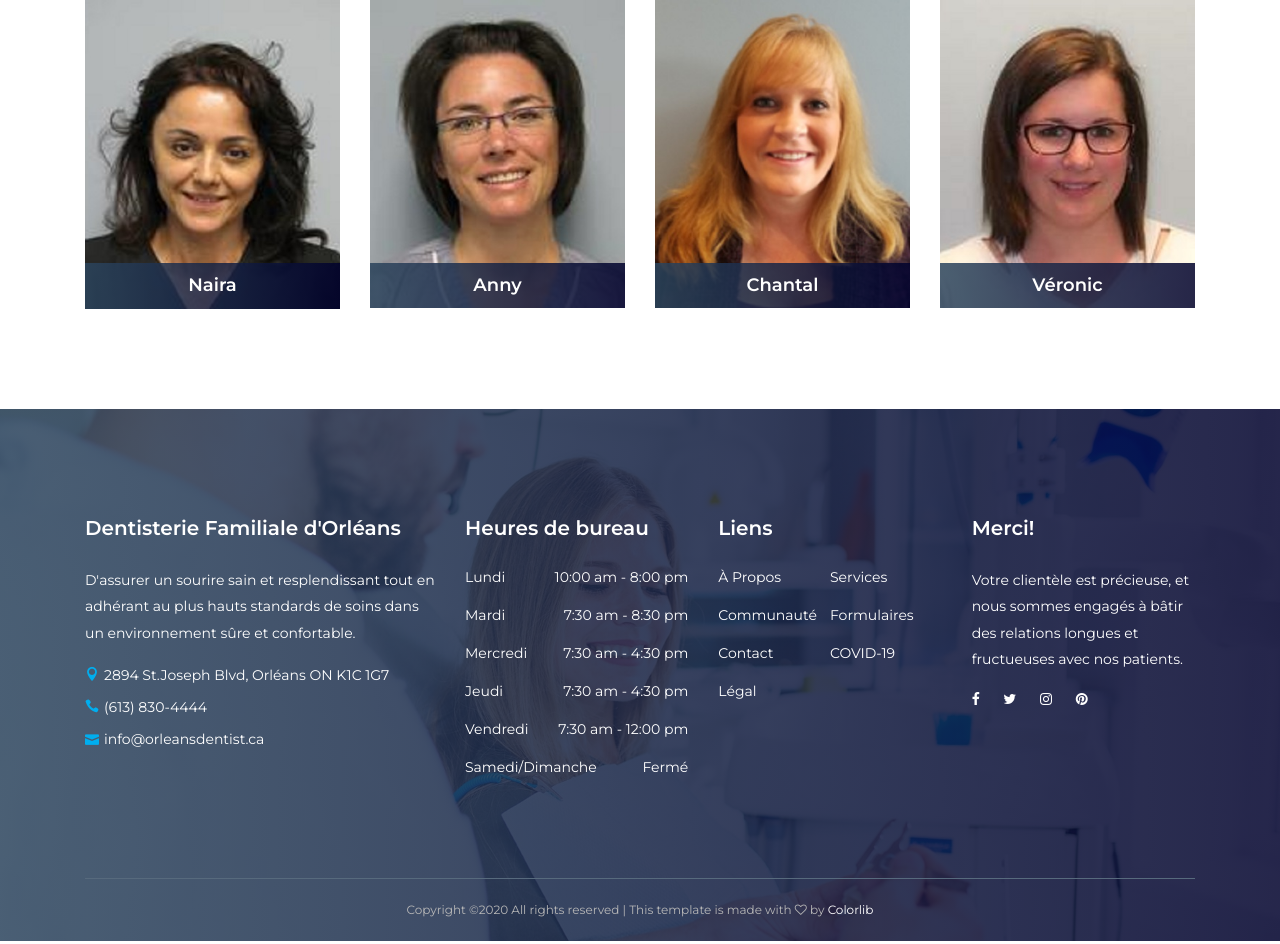
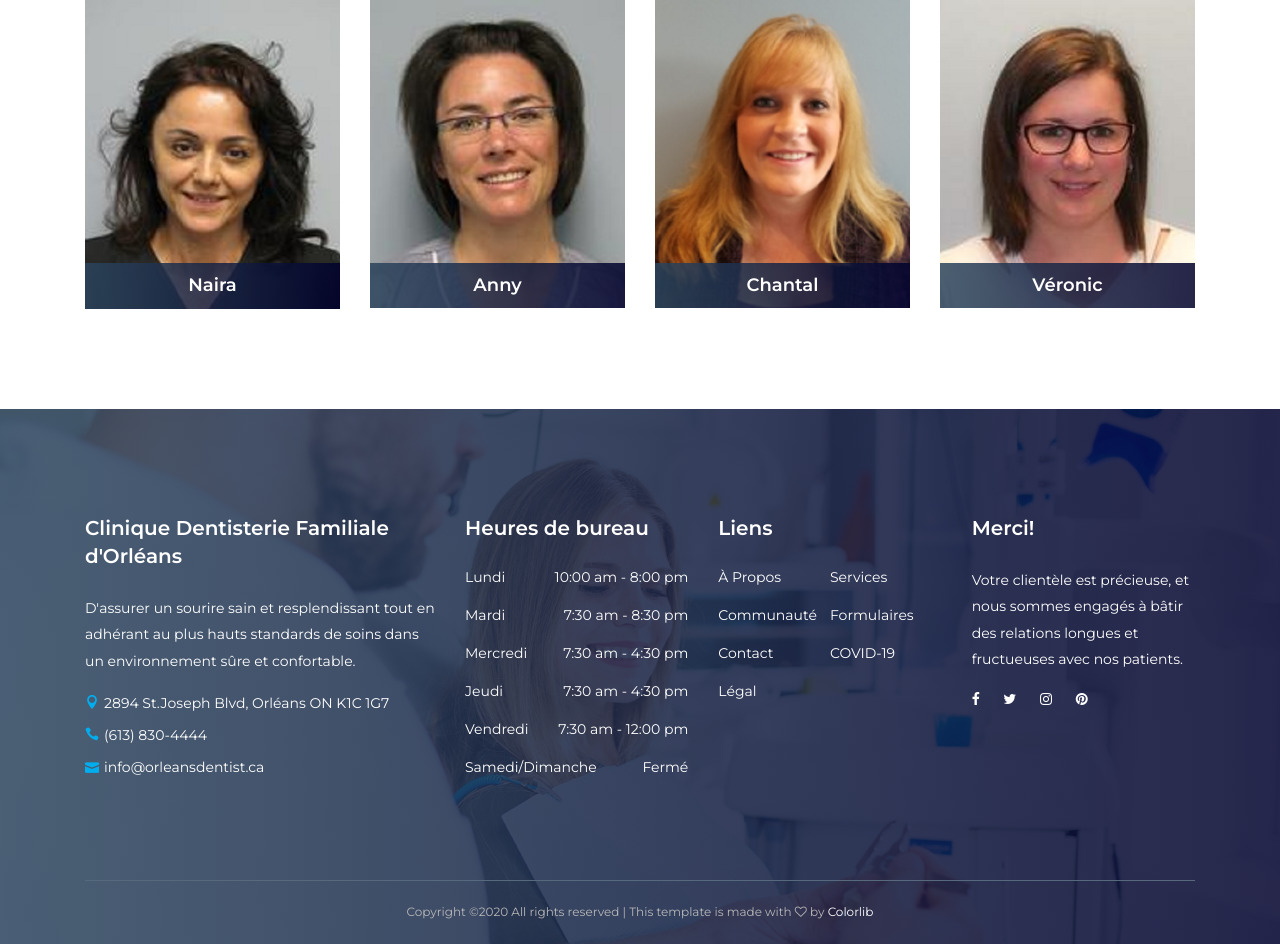
Before and after one commit to PythonNewb613/OFD, a Django app: page /about_fr.html in a window 1280 px wide. Shown: the part 2286-3230 px from the top of the page. Run offline with Django 3.2, Linux system fonts and the light colour scheme; some libraries are stand-ins or nearby versions.

Commit message:
Minor change to base_fr.html

```diff
--- a/website/templates/base_fr.html
+++ b/website/templates/base_fr.html
@@ -9,7 +9,7 @@
         <!-- Single Footer Widget -->
         <div class="col-12 col-sm-6 col-lg-4">
           <div class="single-footer-widget">
-            <a href="./home_fr.html" class="d-block mb-4"><h5 class="widget-title">Dentisterie Familiale d'Orléans</h5></a>
+            <a href="./home_fr.html" class="d-block mb-4"><h5 class="widget-title">Clinique Dentisterie Familiale d'Orléans</h5></a>
             <p>D'assurer un sourire sain et resplendissant tout en adhérant au plus hauts standards de soins dans un environnement sûre et confortable.</p>
             <div class="footer-contact">
               <p><i class="icon_pin"></i>2894 St.Joseph Blvd, Orléans ON  K1C 1G7</p>
```
